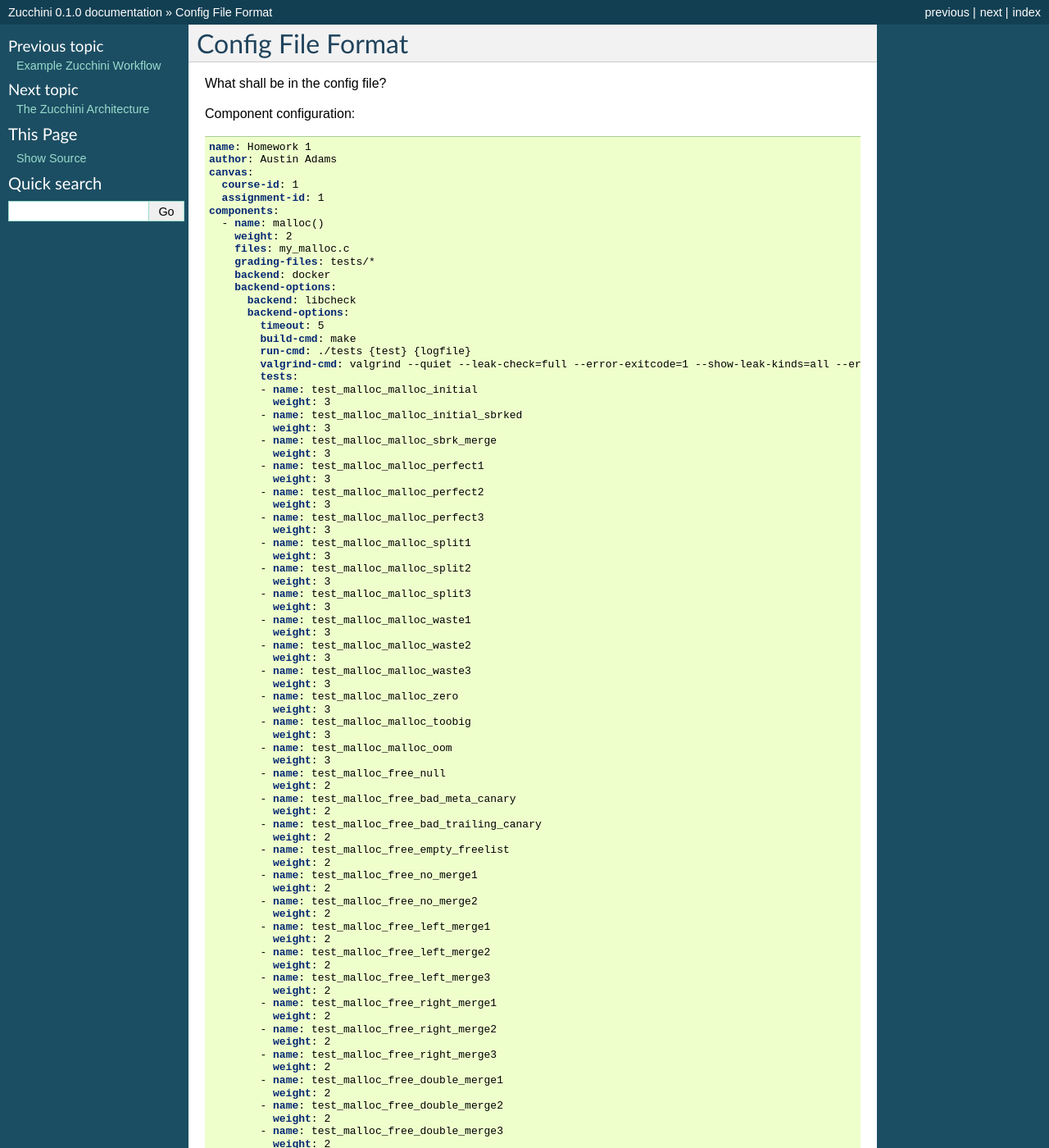
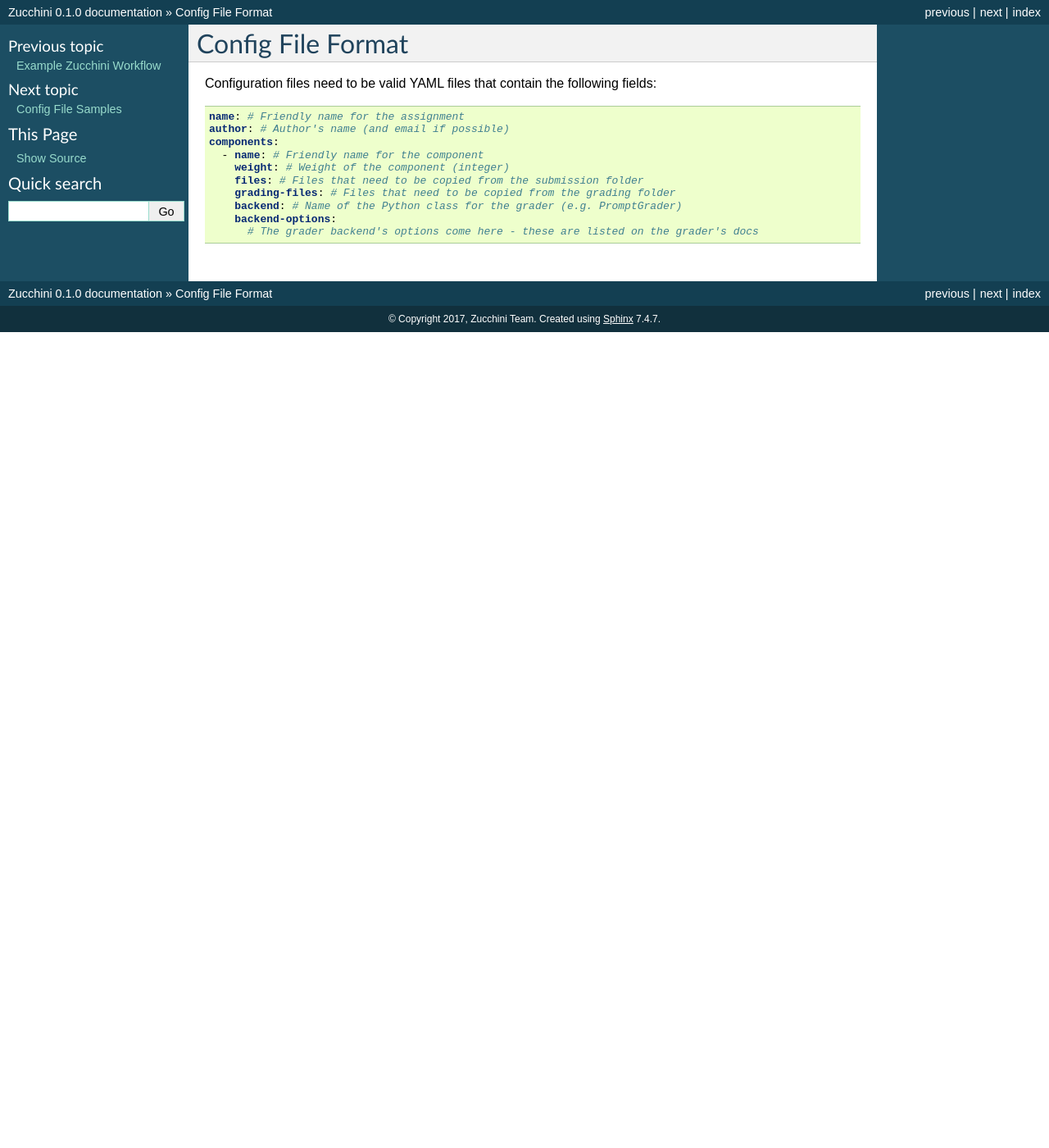
Before and after one commit to zucchini/zucchini, a Sphinx documentation site: the page built from docs/config-files.rst, in a window 1280 px wide and 1400 px high. Shown: the whole window at 82% size. Built offline with Sphinx 7.4.7, drawn with Linux system fonts in a browser that asks for light colours; pages that are not in the unit, such as notebooks, are missing from menus; some of the changed text lies outside the part shown.

Commit message:
Improved config docs

```diff
--- a/docs/config-files.rst
+++ b/docs/config-files.rst
@@ -2,141 +2,18 @@
 Config File Format
 ==================
 
-What shall be in the config file?
-
-Component configuration:
+Configuration files need to be valid YAML files that contain the following
+fields:
 
 .. code:: yaml
 
-    name: Homework 1
-    author: Austin Adams
-    canvas:
-      course-id: 1
-      assignment-id: 1
+    name: # Friendly name for the assignment
+    author: # Author's name (and email if possible)
     components:
-      - name: malloc()
-        weight: 2
-        files: my_malloc.c
-        grading-files: tests/*
-        backend: docker
+      - name: # Friendly name for the component
+        weight: # Weight of the component (integer)
+        files: # Files that need to be copied from the submission folder
+        grading-files: # Files that need to be copied from the grading folder
+        backend: # Name of the Python class for the grader (e.g. PromptGrader)
         backend-options:
-          backend: libcheck
-          backend-options:
-            timeout: 5
-            build-cmd: make
-            run-cmd: ./tests {test} {logfile}
-            valgrind-cmd: valgrind --quiet --leak-check=full --error-exitcode=1 --show-leak-kinds=all --errors-for-leak-kinds=all ./tests {test} {logfile}
-            tests:
-            - name: test_malloc_malloc_initial
-              weight: 3
-            - name: test_malloc_malloc_initial_sbrked
-              weight: 3
-            - name: test_malloc_malloc_sbrk_merge
-              weight: 3
-            - name: test_malloc_malloc_perfect1
-              weight: 3
-            - name: test_malloc_malloc_perfect2
-              weight: 3
-            - name: test_malloc_malloc_perfect3
-              weight: 3
-            - name: test_malloc_malloc_split1
-              weight: 3
-            - name: test_malloc_malloc_split2
-              weight: 3
-            - name: test_malloc_malloc_split3
-              weight: 3
-            - name: test_malloc_malloc_waste1
-              weight: 3
-            - name: test_malloc_malloc_waste2
-              weight: 3
-            - name: test_malloc_malloc_waste3
-              weight: 3
-            - name: test_malloc_malloc_zero
-              weight: 3
-            - name: test_malloc_malloc_toobig
-              weight: 3
-            - name: test_malloc_malloc_oom
-              weight: 3
-            - name: test_malloc_free_null
-              weight: 2
-            - name: test_malloc_free_bad_meta_canary
-              weight: 2
-            - name: test_malloc_free_bad_trailing_canary
-              weight: 2
-            - name: test_malloc_free_empty_freelist
-              weight: 2
-            - name: test_malloc_free_no_merge1
-              weight: 2
-            - name: test_malloc_free_no_merge2
-              weight: 2
-            - name: test_malloc_free_left_merge1
-              weight: 2
-            - name: test_malloc_free_left_merge2
-              weight: 2
-            - name: test_malloc_free_left_merge3
-              weight: 2
-            - name: test_malloc_free_right_merge1
-              weight: 2
-            - name: test_malloc_free_right_merge2
-              weight: 2
-            - name: test_malloc_free_right_merge3
-              weight: 2
-            - name: test_malloc_free_double_merge1
-              weight: 2
-            - name: test_malloc_free_double_merge2
-              weight: 2
-            - name: test_malloc_free_double_merge3
-              weight: 2
-            - name: test_malloc_calloc_initial
-              weight: 1
-            - name: test_malloc_calloc_zero
-              weight: 1
-            - name: test_malloc_calloc_clobber_errno
-              weight: 1
-            - name: test_malloc_calloc_actually_zeroed
-              weight: 0
-            - name: test_malloc_realloc_initial
-              weight: 1
-            - name: test_malloc_realloc_zero
-              weight: 1
-            - name: test_malloc_realloc_copy
-              weight: 1
-            - name: test_malloc_realloc_copy_smaller
-              weight: 1
-            - name: test_malloc_realloc_free
-              weight: 1
-            - name: test_malloc_realloc_toobig
-              weight: 1
-            - name: test_malloc_realloc_bad_meta_canary
-              weight: 1
-            - name: test_malloc_realloc_bad_trailing_canary
-              weight: 1
-      - name: Headshot image
-        weight: 1
-        files: headshot.jpg
-        backend:
-          name: open-file
-        prompts:
-          - question: Is the image an acceptable image of the student?
-            type: boolean
-      - name: XOR circuit
-        weight: 1
-        files: xor.circ
-        grading-files: hw1checker.jar brandonsim.jar
-        backend: logisim
-        backend-options:
-          logisim-jar: brandonsim.jar
-        prompts:
-        - question: Has the student used any banned components?
-          weight: 5
-        - question: Has the student successfully connected the inputs to the output?
-          weight: 2
-        - question: Does the circuit produce the intended result?
-          weight: 5
-      - name: LC-3 BitVector implementation
-        weight: 5
-        files: bitvector.asm
-        grader-files: bitvector_test.xml
-        backend: lc3test
-        backend-options:
-          runs: 128
+          # The grader backend's options come here - these are listed on the grader's docs
--- a/docs/index.rst
+++ b/docs/index.rst
@@ -10,7 +10,9 @@ Contents:
    installation
    usage
    example-workflow
+
    config-files
+   config-samples/index
 
    architecture/index
 
```
Also changed, not shown: docs/config-samples/index.rst (added, +11 -0 lines), docs/config-samples/malloc.rst (added, +118 -0 lines), docs/config-samples/photo-and-xor.rst (added, +46 -0 lines), docs/config-samples/two-assembly-tests.rst (added, +36 -0 lines).
